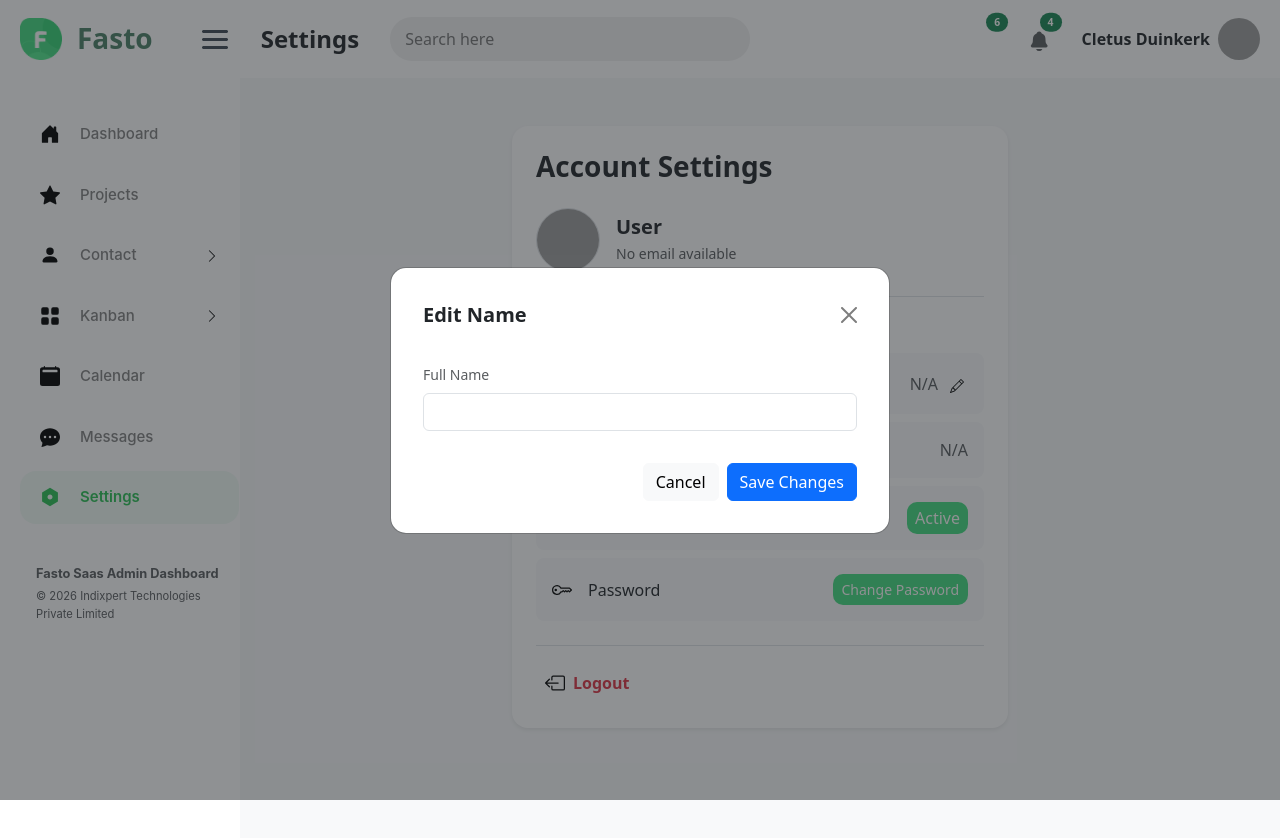
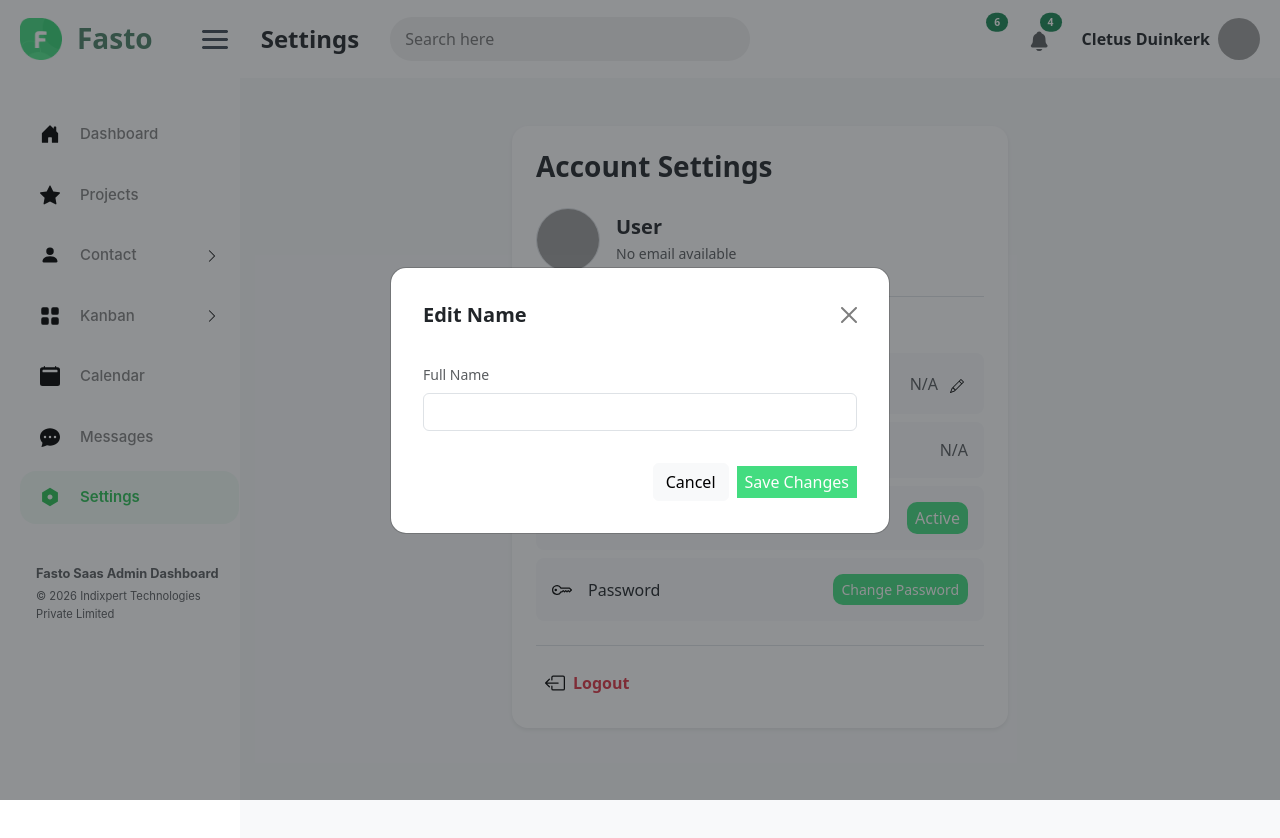
Before and after one commit to SumitYadav97/Fasto_Dashboard, a Next.js app: page /setting in a window 1280 px wide. Both pictures are taken after a click on the button "Edit Name". Shown: the top 838 px of the page. Built offline with nearby package versions, Linux system fonts and the light colour scheme; grey boxes are pictures that could not be loaded.

Commit message:
update  U.I

```diff
--- a/app/(dashboard)/setting/page.js
+++ b/app/(dashboard)/setting/page.js
@@ -4,13 +4,8 @@ import React, { useState, useEffect } from "react";
 import { useRouter } from "next/navigation";
 import { toast, ToastContainer } from "react-toastify";
 import {
-  BoxArrowLeft,
-  PersonCircle,
-  Envelope,
-  ShieldCheck,
-  Pencil,
-  Key,
-  ExclamationTriangle,
+  BoxArrowLeft, PersonCircle, Envelope, ShieldCheck, Pencil, Key, ExclamationTriangle,
+
 } from "react-bootstrap-icons";
 
 const STATIC_AVATAR_URL =
@@ -73,7 +68,7 @@ export default function Settings() {
     localStorage.setItem("registeredName", newName);
 
     setShowNameModal(false);
-    toast.success("Name updated successfully!");
+    toast.success("Name updated successfully");
   };
 
   const handleUpdatePassword = (e) => {
@@ -176,7 +171,7 @@ export default function Settings() {
                   <ShieldCheck size={20} className="text-secondary" />
                   <span className="fw-medium text-dark">Account Status</span>
                 </div>
-                <span  style={{background:"#43DC80",color:"#fffdfd",borderRadius:"10px"}} className="px-2 py-1">
+                <span style={{ background: "#43DC80", color: "#fffdfd", borderRadius: "10px" }} className="px-2 py-1">
                   Active
                 </span>
               </div>
@@ -190,7 +185,7 @@ export default function Settings() {
                   onClick={() => {
                     setModalError("");
                     setShowPasswordModal(true);
-                  }}style={{background:"#43DC80",color:"#fffdfd",borderRadius:"10px"}}
+                  }} style={{ background: "#43DC80", color: "#fffdfd", borderRadius: "10px" }}
                   className="btn btn-sm"
                 >
                   Change Password
@@ -237,7 +232,11 @@ export default function Settings() {
                   <button type="button" className="btn btn-light" onClick={() => setShowNameModal(false)}>
                     Cancel
                   </button>
-                  <button type="submit" className="btn btn-primary">
+                  <button
+                    type="submit"
+                    style={{ backgroundColor: "#43DC80", color: "#fffdfd", border: "none" }}
+                    className="px-2 py-1"
+                  >
                     Save Changes
                   </button>
                 </div>
@@ -319,8 +318,12 @@ export default function Settings() {
                   >
                     Cancel
                   </button>
-                  <button type="submit" className="btn btn-primary">
-                    Update Password
+                  <button
+                    type="submit"
+                    style={{ backgroundColor: "#43DC80", color: "#fffdfd", border: "none" }}
+                    className="px-2 py-1"
+                  >
+                    update password
                   </button>
                 </div>
               </form>
```
